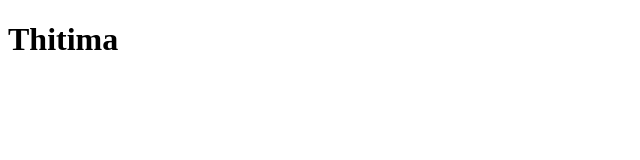
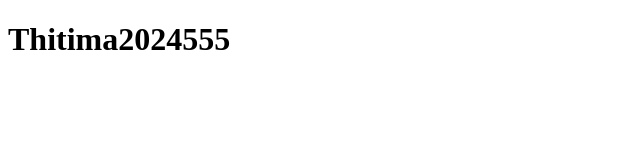
Before and after one commit to Thitima011/test101, a plain HTML site: page index.html in a window 1280 px wide. Shown: the whole page, without its empty margins (0-640 px from the left). Drawn offline with Linux system fonts and the light colour scheme.

Commit message:
first commit

```diff
--- a/index.html
+++ b/index.html
@@ -6,6 +6,6 @@
     <title>Document</title>
 </head>
 <body>
-    <h1>Thitima</h1>
+    <h1>Thitima2024555</h1>
 </body>
 </html>
```
Also changed, not shown: 1 other file.
